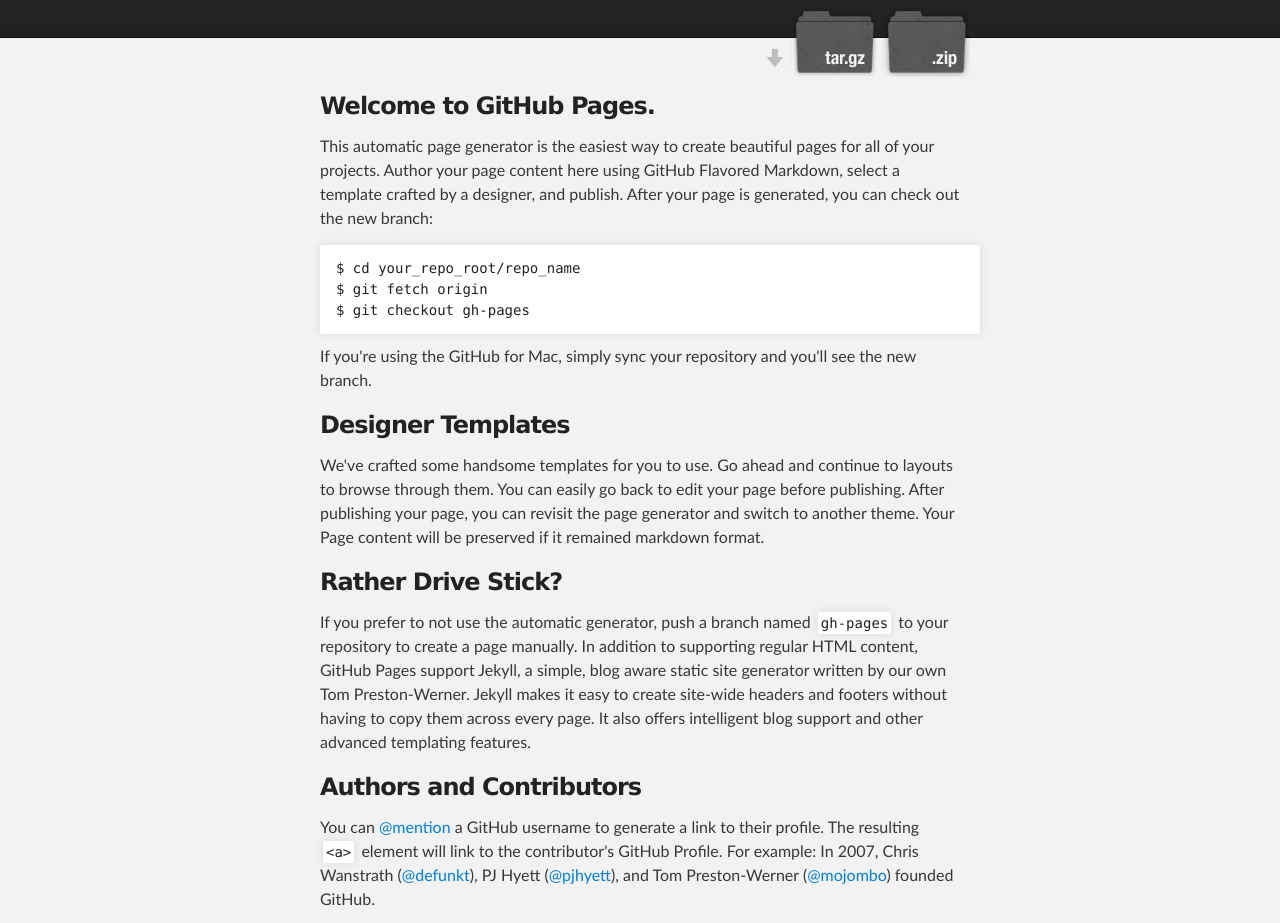
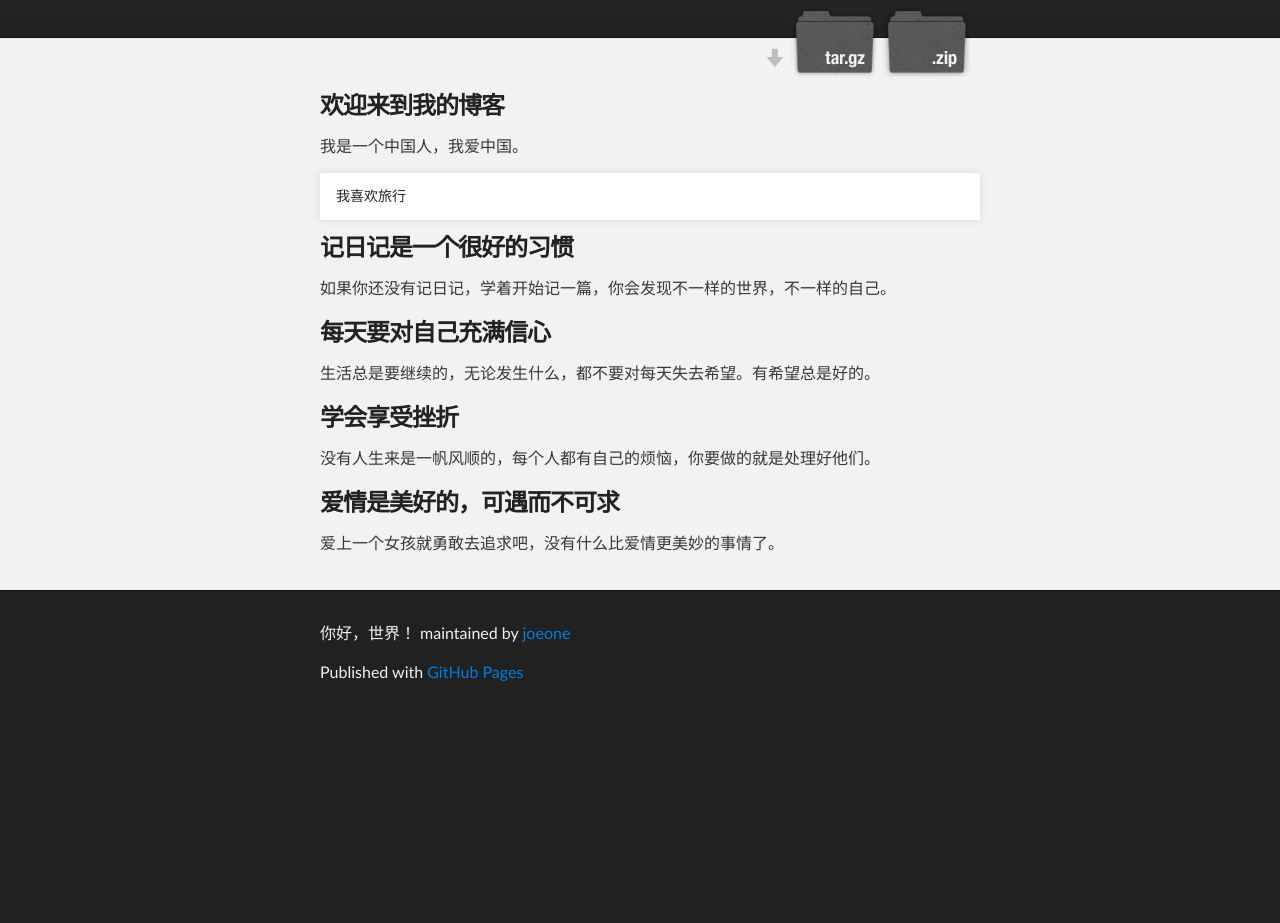
Before and after one commit to joeone/HelloWorld, a plain HTML site: page index.html in a window 1280 px wide. Shown: the part 172-1095 px from the top of the page. After the commit the page ends 891 px from the top, so only its background shows below. Drawn offline with Linux system fonts and the light colour scheme.

```diff
--- a/index.html
+++ b/index.html
@@ -4,11 +4,11 @@
   <head>
     <meta charset='utf-8' />
     <meta http-equiv="X-UA-Compatible" content="chrome=1" />
-    <meta name="description" content="Helloworld : FirstApp" />
+    <meta name="description" content="你好，世界！ : 自由是无价的" />
 
     <link rel="stylesheet" type="text/css" media="screen" href="stylesheets/stylesheet.css">
 
-    <title>Helloworld</title>
+    <title>你好，世界！</title>
   </head>
 
   <body>
@@ -18,8 +18,8 @@
         <header class="inner">
           <a id="forkme_banner" href="https://github.com/joeone/HelloWorld">View on GitHub</a>
 
-          <h1 id="project_title">Helloworld</h1>
-          <h2 id="project_tagline">FirstApp</h2>
+          <h1 id="project_title">你好，世界！</h1>
+          <h2 id="project_tagline">自由是无价的</h2>
 
             <section id="downloads">
               <a class="zip_download_link" href="https://github.com/joeone/HelloWorld/zipball/master">Download this project as a .zip file</a>
@@ -31,39 +31,35 @@
     <!-- MAIN CONTENT -->
     <div id="main_content_wrap" class="outer">
       <section id="main_content" class="inner">
-        <h3>Welcome to GitHub Pages.</h3>
+        <h3>欢迎来到我的博客</h3>
 
-<p>This automatic page generator is the easiest way to create beautiful pages for all of your projects. Author your page content here using GitHub Flavored Markdown, select a template crafted by a designer, and publish. After your page is generated, you can check out the new branch:</p>
+<p>我是一个中国人，我爱中国。</p>
 
-<pre><code>$ cd your_repo_root/repo_name
-$ git fetch origin
-$ git checkout gh-pages
+<pre><code>我喜欢旅行
 </code></pre>
 
-<p>If you're using the GitHub for Mac, simply sync your repository and you'll see the new branch.</p>
+<h3>记日记是一个很好的习惯</h3>
 
-<h3>Designer Templates</h3>
+<p>如果你还没有记日记，学着开始记一篇，你会发现不一样的世界，不一样的自己。</p>
 
-<p>We've crafted some handsome templates for you to use. Go ahead and continue to layouts to browse through them. You can easily go back to edit your page before publishing. After publishing your page, you can revisit the page generator and switch to another theme. Your Page content will be preserved if it remained markdown format.</p>
+<h3>每天要对自己充满信心</h3>
 
-<h3>Rather Drive Stick?</h3>
+<p>生活总是要继续的，无论发生什么，都不要对每天失去希望。有希望总是好的。</p>
 
-<p>If you prefer to not use the automatic generator, push a branch named <code>gh-pages</code> to your repository to create a page manually. In addition to supporting regular HTML content, GitHub Pages support Jekyll, a simple, blog aware static site generator written by our own Tom Preston-Werner. Jekyll makes it easy to create site-wide headers and footers without having to copy them across every page. It also offers intelligent blog support and other advanced templating features.</p>
+<h3>学会享受挫折</h3>
 
-<h3>Authors and Contributors</h3>
+<p>没有人生来是一帆风顺的，每个人都有自己的烦恼，你要做的就是处理好他们。</p>
 
-<p>You can <a href="https://github.com/blog/821" class="user-mention">@mention</a> a GitHub username to generate a link to their profile. The resulting <code>&lt;a&gt;</code> element will link to the contributor's GitHub Profile. For example: In 2007, Chris Wanstrath (<a href="https://github.com/defunkt" class="user-mention">@defunkt</a>), PJ Hyett (<a href="https://github.com/pjhyett" class="user-mention">@pjhyett</a>), and Tom Preston-Werner (<a href="https://github.com/mojombo" class="user-mention">@mojombo</a>) founded GitHub.</p>
+<h3>爱情是美好的，可遇而不可求</h3>
 
-<h3>Support or Contact</h3>
-
-<p>Having trouble with Pages? Check out the documentation at <a href="http://help.github.com/pages">http://help.github.com/pages</a> or contact <a href="mailto:support@github.com">support@github.com</a> and we’ll help you sort it out.</p>
+<p>爱上一个女孩就勇敢去追求吧，没有什么比爱情更美妙的事情了。</p>
       </section>
     </div>
 
     <!-- FOOTER  -->
     <div id="footer_wrap" class="outer">
       <footer class="inner">
-        <p class="copyright">Helloworld maintained by <a href="https://github.com/joeone">joeone</a></p>
+        <p class="copyright">你好，世界！ maintained by <a href="https://github.com/joeone">joeone</a></p>
         <p>Published with <a href="http://pages.github.com">GitHub Pages</a></p>
       </footer>
     </div>
```
Also changed, not shown: params.json (+1 -1 lines).
